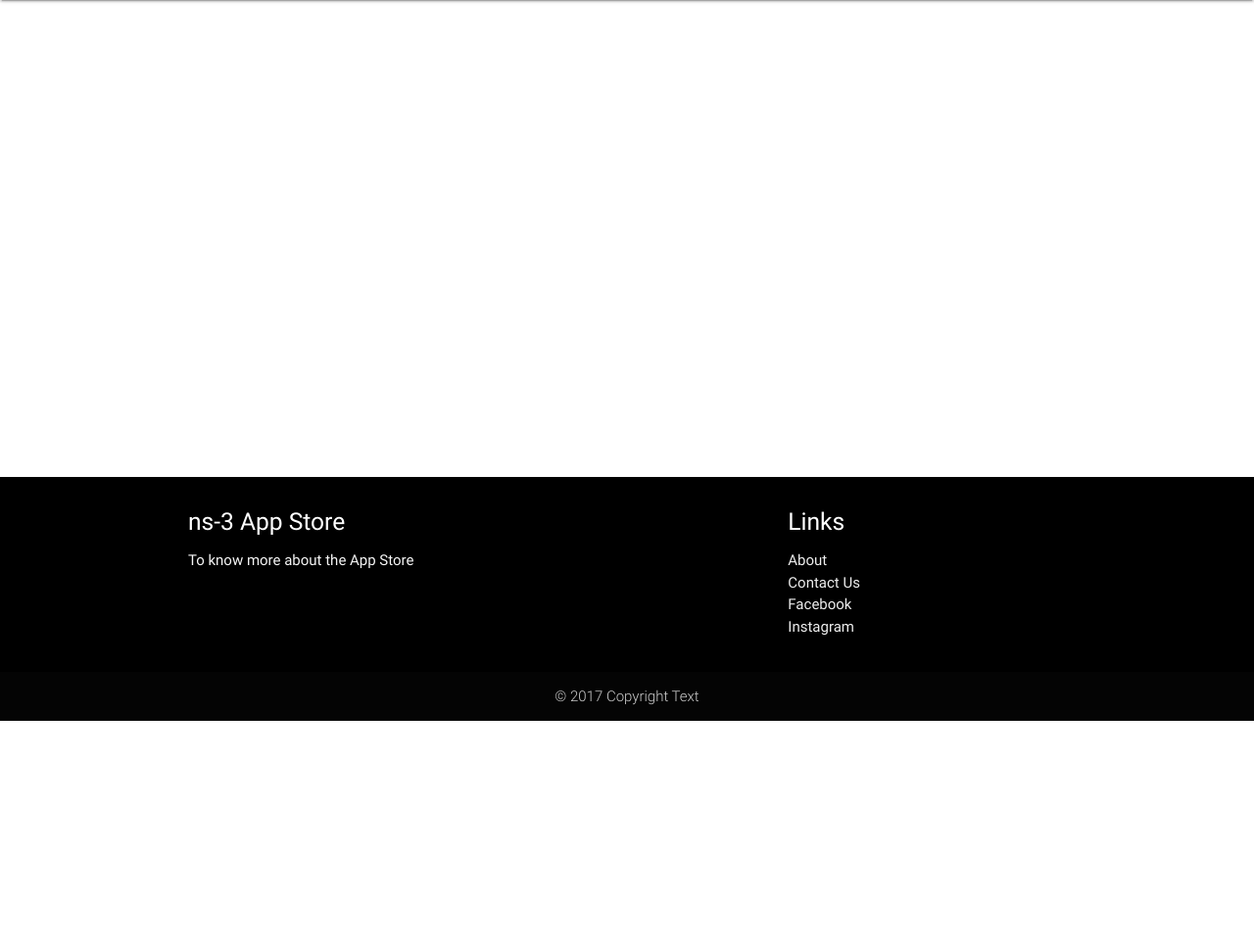
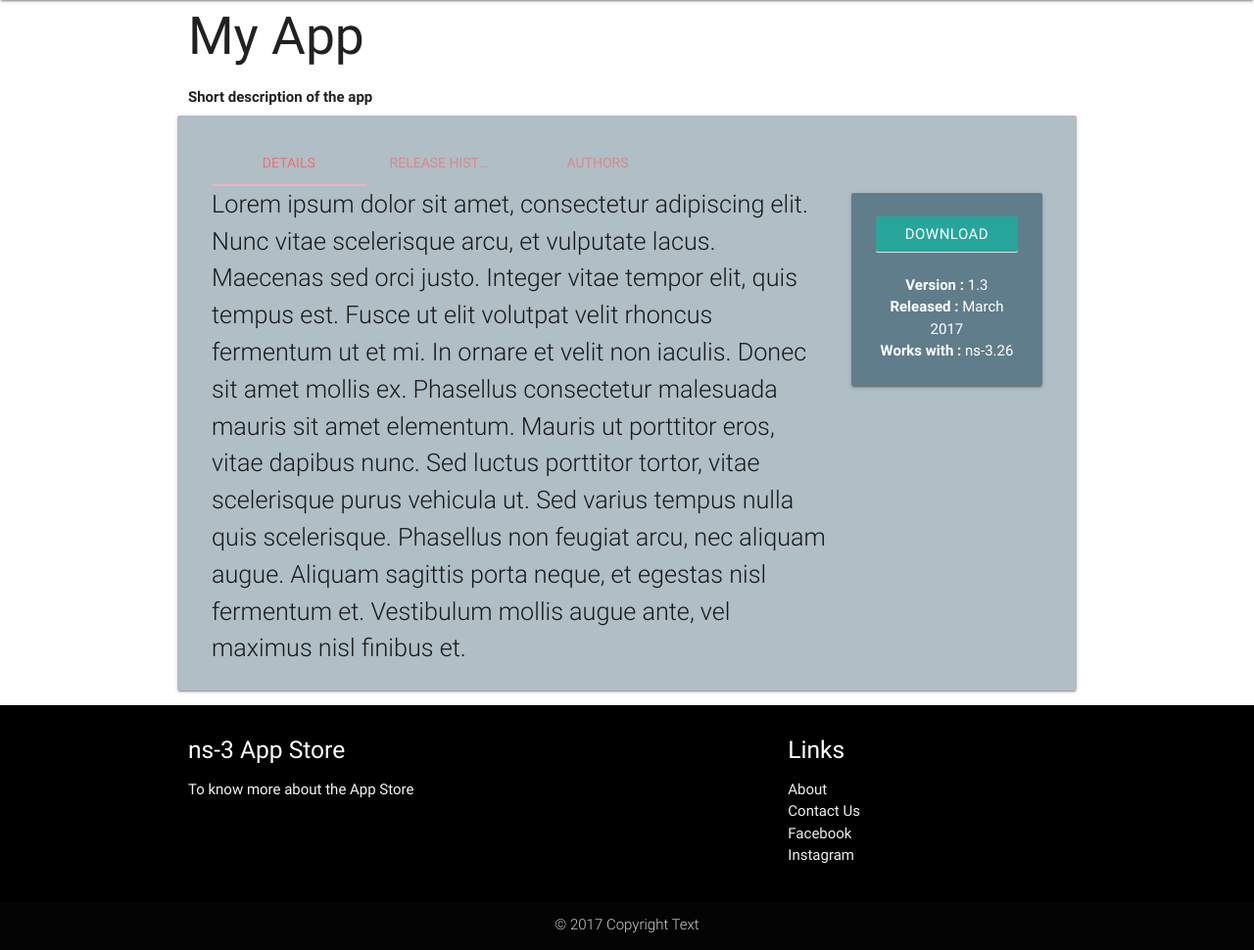
Before and after one commit to abhijithanilkumar/ns-3-AppStore, a Django app: template src/apps/templates/page.html in a window 1280 px wide. Shown: the part 64-1034 px from the top of the page at 98% size. Before the commit the page ends 800 px from the top, so only its background shows below. Run offline with Django 3.2, Linux system fonts and the light colour scheme; the template is opened without the code that fills it, so the values that code supplies are empty; some libraries are stand-ins or nearby versions.

Commit message:
App Page complete

```diff
--- a/src/apps/templates/page.html
+++ b/src/apps/templates/page.html
@@ -1,6 +1,49 @@
 {% extends "base.html" %}
+
+{% block title %}{{ block.super }}My App{% endblock %}
 
 {% block container %}
 <main>
+  <div class="container">
+    <h2>My App</h2>
+    <b>Short description of the app</b>
+    <div class="row card-panel blue-grey lighten-3">
+      <div class="col s9">
+        <ul class="tabs blue-grey lighten-3">
+          <li class="tab col s3"><a class="active" href="#test1">Details</a></li>
+          <li class="tab col s3"><a href="#test2">Release History</a></li>
+          <li class="tab col s3"><a href="#test3">Authors</a></li>
+        </ul>
+      </div>
+      <div id="test1" class="col s9 flow-text">
+        Lorem ipsum dolor sit amet, consectetur adipiscing elit.
+        Nunc vitae scelerisque arcu, et vulputate lacus.
+        Maecenas sed orci justo. Integer vitae tempor elit, quis tempus est.
+        Fusce ut elit volutpat velit rhoncus fermentum ut et mi.
+        In ornare et velit non iaculis. Donec sit amet mollis ex.
+        Phasellus consectetur malesuada mauris sit amet elementum.
+        Mauris ut porttitor eros, vitae dapibus nunc.
+        Sed luctus porttitor tortor, vitae scelerisque purus vehicula ut.
+        Sed varius tempus nulla quis scelerisque. Phasellus non feugiat arcu, nec aliquam augue.
+        Aliquam sagittis porta neque, et egestas nisl fermentum et.
+        Vestibulum mollis augue ante, vel maximus nisl finibus et.
+      </div>
+      <div id="test2" class="col s9">Test 2</div>
+      <div id="test3" class="col s9">Test 3</div>
+      <div class="col s3 center">
+        <div class="card-panel blue-grey">
+          <button class="btn center">
+            Download
+          </button>
+          <br>
+          <span class="white-text">
+            <br><b>Version : </b>1.3<br>
+            <b>Released : </b>March 2017<br>
+            <b>Works with : </b>ns-3.26<br>
+          </span>
+        </div>
+      </div>
+    </div>
+  </div>
 </main>
 {% endblock container %}
```
Also changed, not shown: src/templates/home.html (+16 -33 lines).
